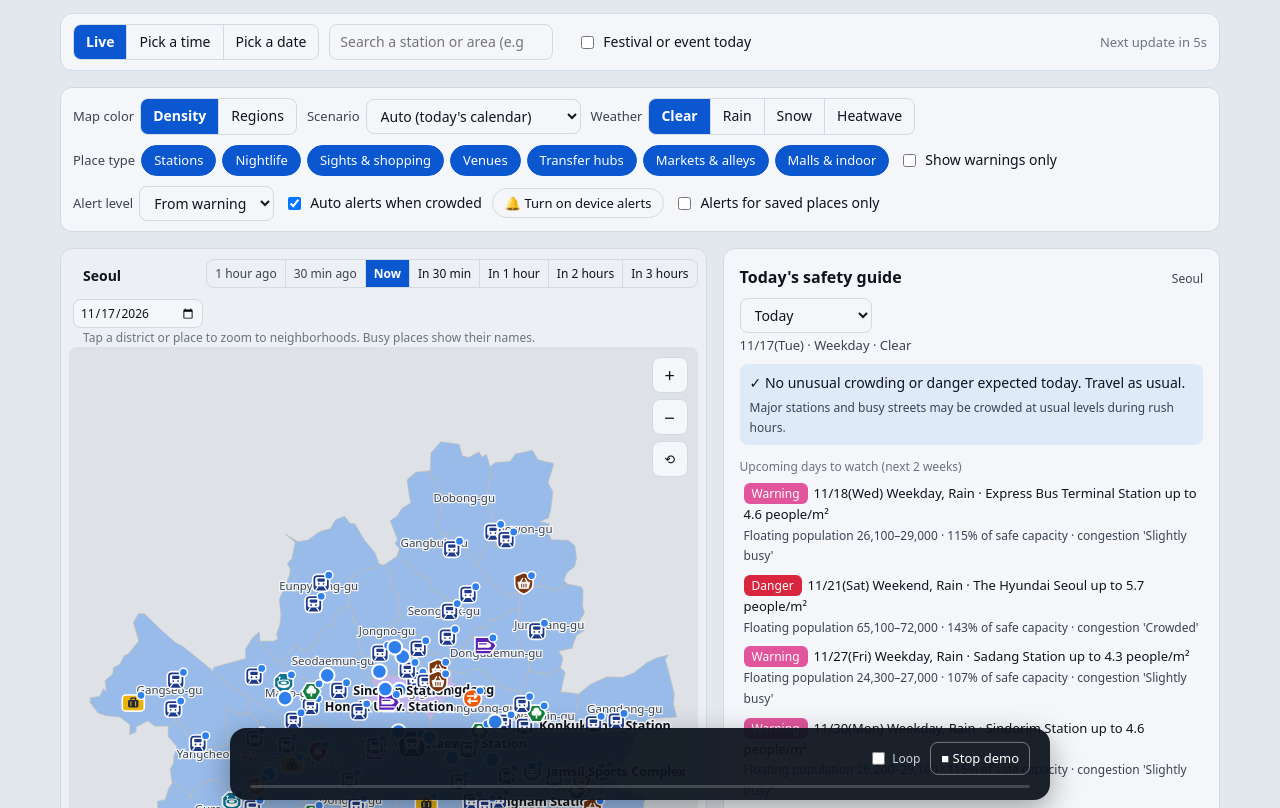
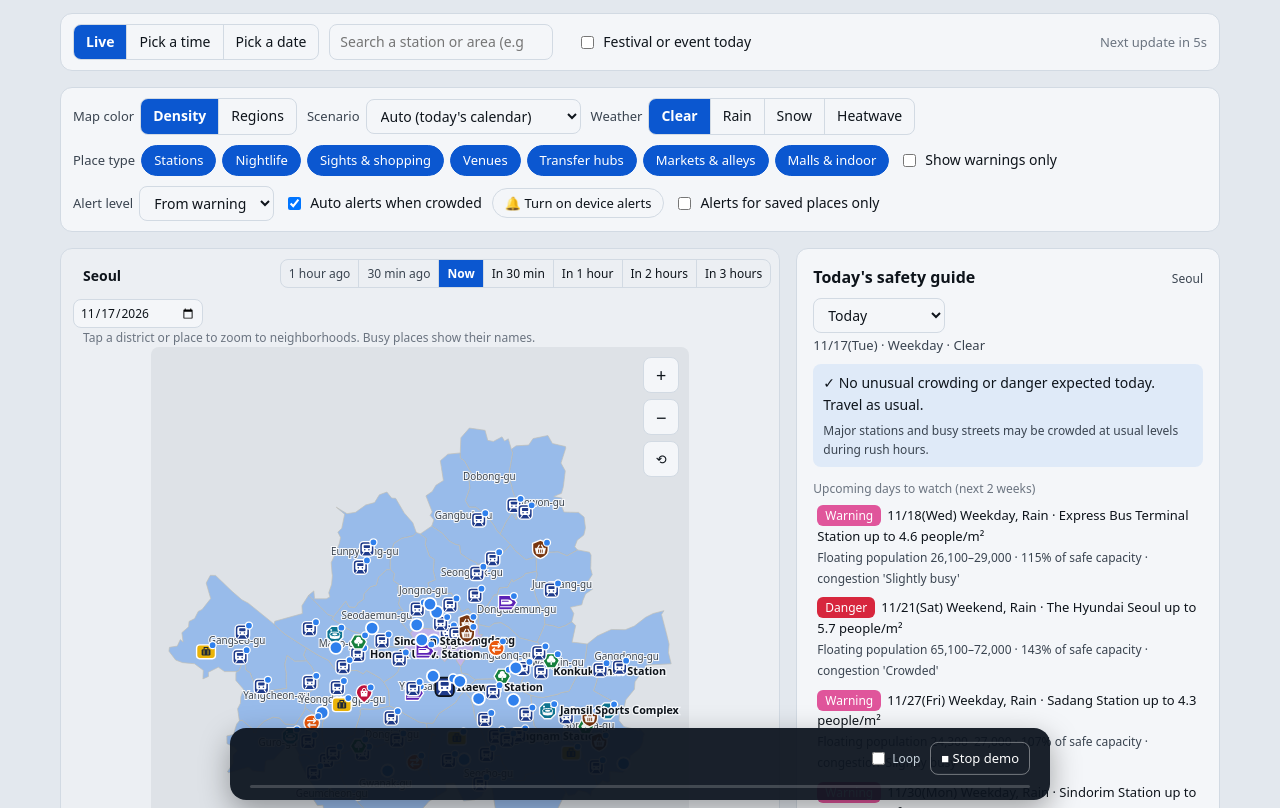
Before and after one commit to totoro1313/crowd-dynamics-analysis-for-large-crowd-events, a plain HTML site: page index.html in a window 1280 px wide. Shown: the part 95-903 px from the top of the page. Drawn offline with nearby package versions, Linux system fonts and the light colour scheme; a web font is replaced by a local one.

Commit message:
Add files via upload

```diff
--- a/index.html
+++ b/index.html
@@ -46,7 +46,8 @@ h1{font-size:24px;font-weight:600;margin:0;letter-spacing:-0.01em}
 .manual{display:none;align-items:center;gap:10px;flex:1;min-width:240px}
 .manual.on{display:flex}
 input[type=range]{flex:1;accent-color:var(--accent)}
-.grid{display:grid;grid-template-columns:minmax(0,1.3fr) minmax(0,1fr);gap:16px}
+.grid{display:grid;grid-template-columns:minmax(0,1.7fr) minmax(0,1fr);gap:16px}
+@media (min-width:881px){.grid>.mapcard{position:sticky;top:12px}.mapwrap{margin:0 auto}}
 @media (max-width:880px){.grid{grid-template-columns:minmax(0,1fr)}}
 .card{background:var(--panel);border:1px solid var(--line);border-radius:12px;padding:16px}
 .mapcard{padding:8px;position:relative;align-self:start;background:#ECEFF3;border-color:#D2DAE3}
@@ -625,7 +626,9 @@ function drawHeatCore(){
    hctx.fillStyle=g;hctx.beginPath();hctx.arc(cx,cy,r,0,2*Math.PI);hctx.fill()})});
  hctx.restore();
 }
-window.addEventListener('resize',()=>drawHeat());
+function fitMap(){const card=document.querySelector('.mapcard'),mw=document.querySelector('.mapwrap');if(!card||!mw)return;if(innerWidth<881){mw.style.width='';return}mw.style.width='';const full=mw.clientWidth;const chrome=card.offsetHeight-mw.offsetHeight;const avail=innerHeight-24-chrome;const w=Math.max(320,Math.min(full,avail*600/640));mw.style.width=w+'px'}
+window.addEventListener('resize',()=>{fitMap();drawHeat();if(window.applyK)applyK()});
+setTimeout(()=>{fitMap();drawHeat();applyK()},50);
 function applyK(){return withFc(applyKCore)}
 function applyKCore(){const k=S.k||1;
  d3.selectAll('#gm g.pt').attr('transform',p=>{const[x,y]=proj([p.lon,p.lat]);return `translate(${x},${y}) scale(${1/k})`});
```
